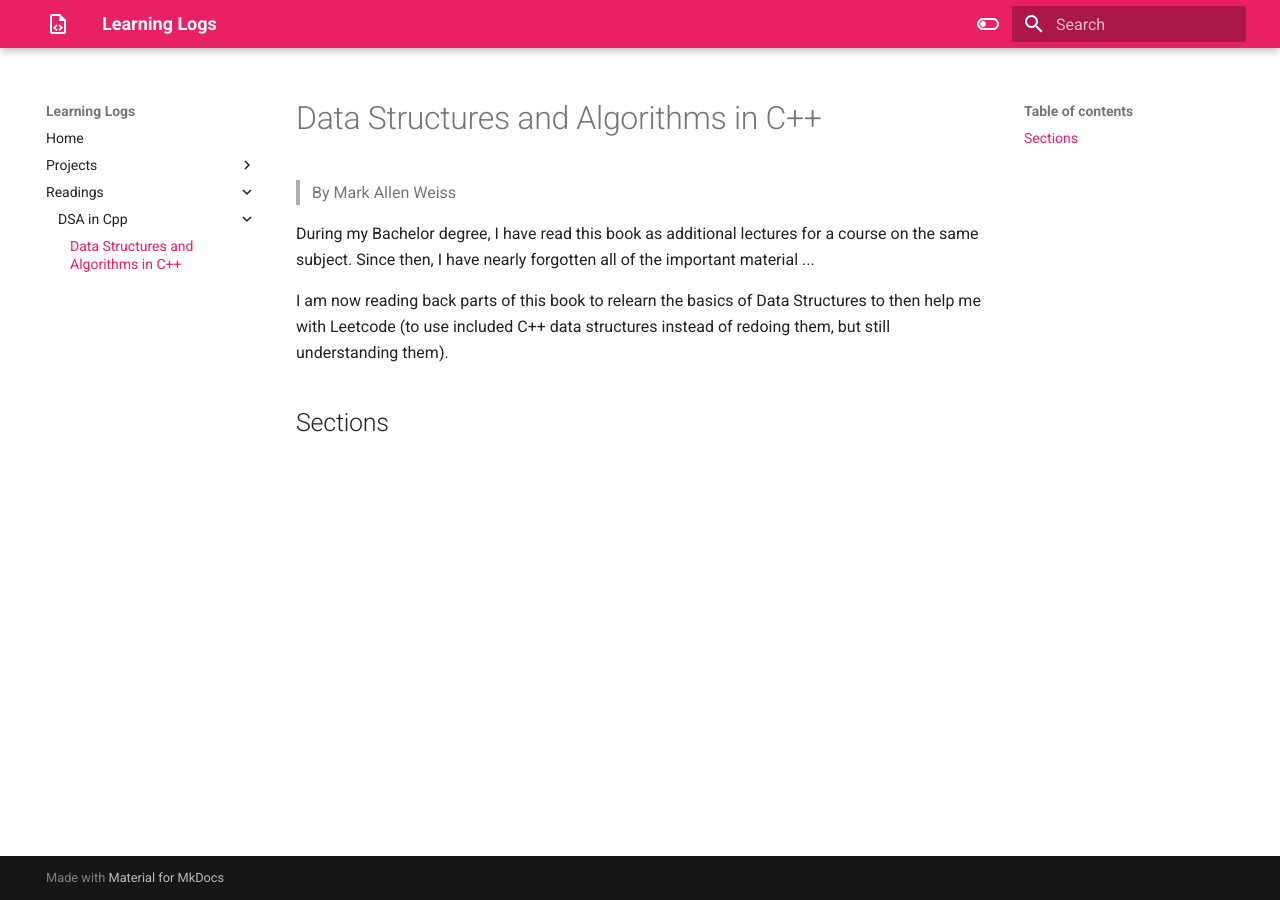
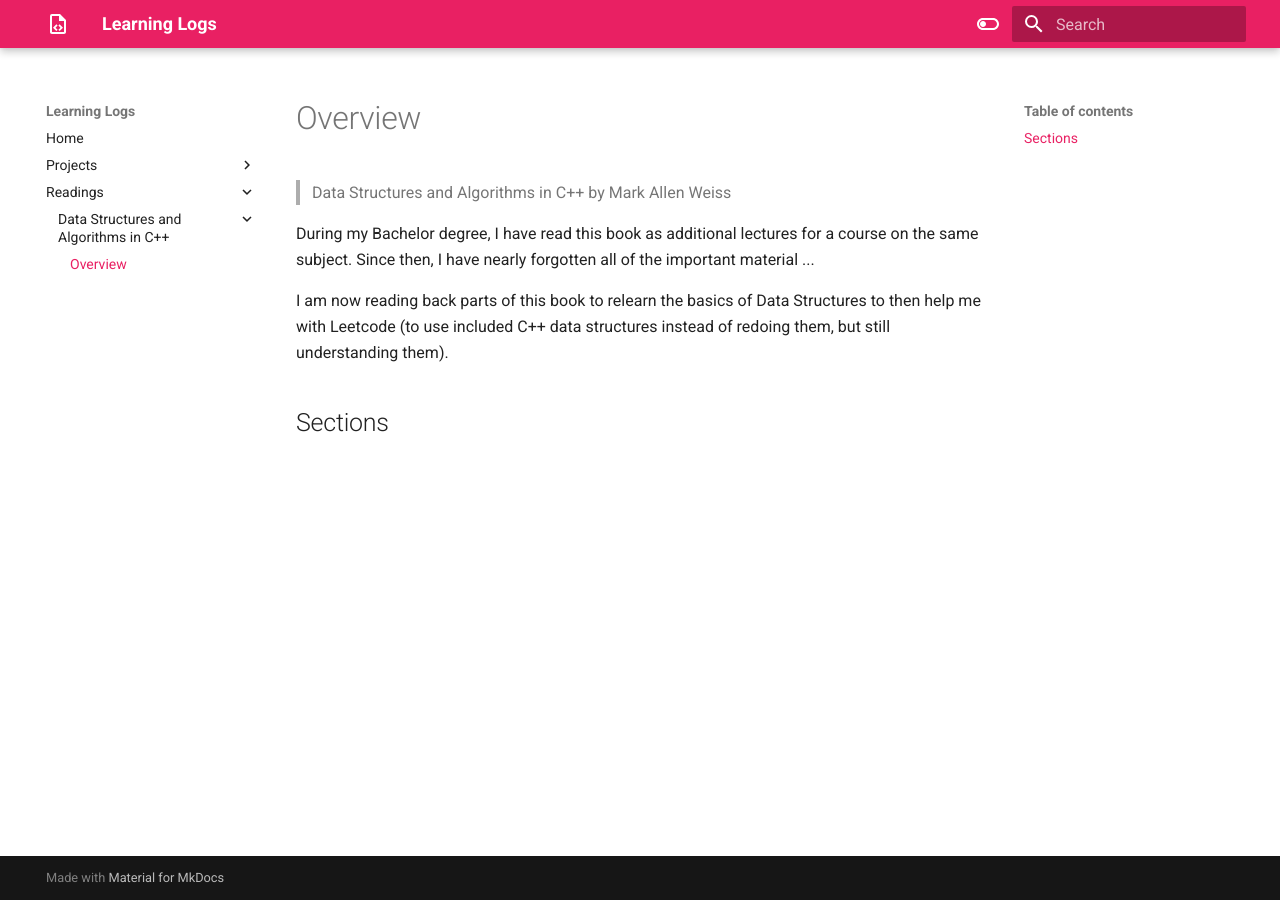
Before and after one commit to j-dumas/learning-logs, an MkDocs documentation site: the page built from content/Readings/Data Structures and Algorithms in C++/Overview.md, in a window 1280 px wide. Built offline with MkDocs 1.6.1 and Material for MkDocs 9.7.7, drawn with Linux system fonts in a browser that asks for light colours.

Commit message:
Sync from private vault on 2025-08-11 21:03:19 UTC

```diff
--- a/content/Readings/DSA in Cpp/Summary.md
+++ b/content/Readings/Data Structures and Algorithms in C++/Overview.md
@@ -1,5 +1,5 @@
-# Data Structures and Algorithms in C++
-> By Mark Allen Weiss
+# Overview
+> Data Structures and Algorithms in C++ by Mark Allen Weiss
 
 During my Bachelor degree, I have read this book as additional lectures for a course on the same subject.
 Since then, I have nearly forgotten all of the important material ...
```
Also changed, not shown: content/index.md (+1 -1 lines).
